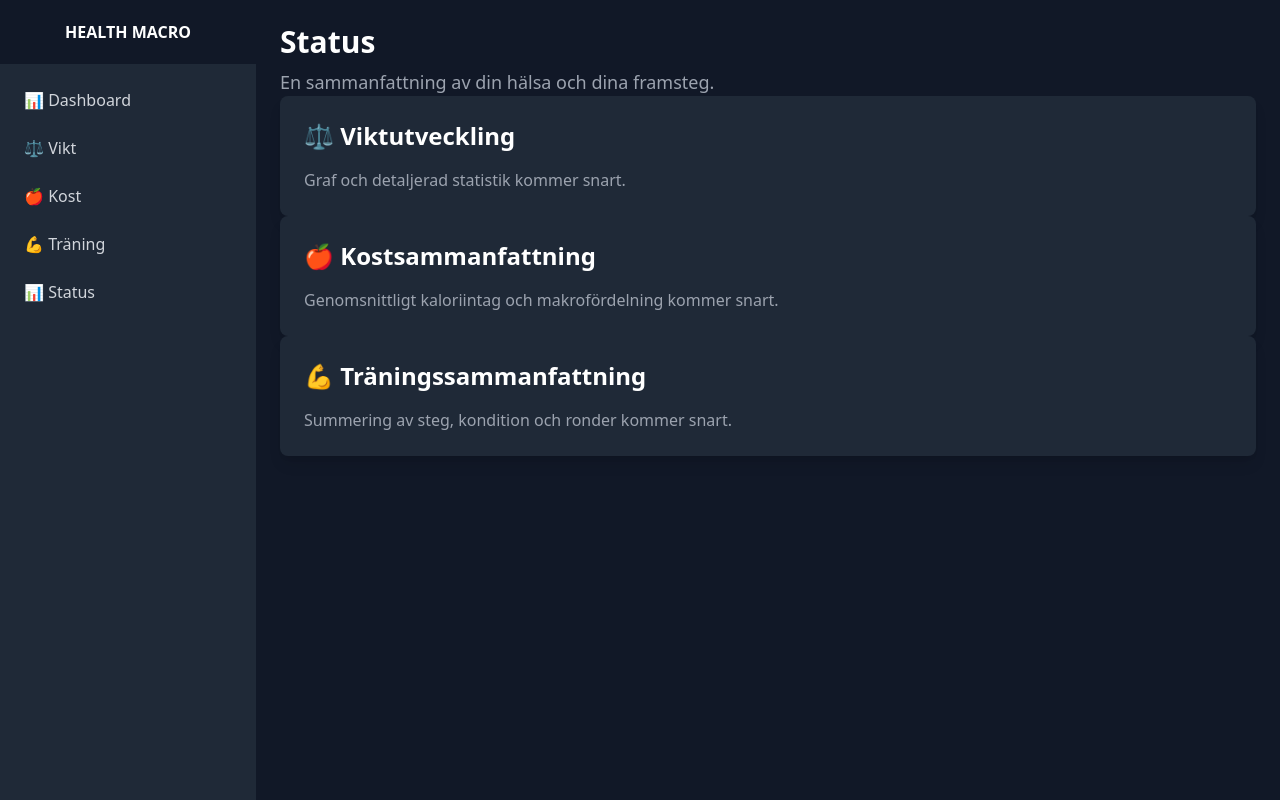
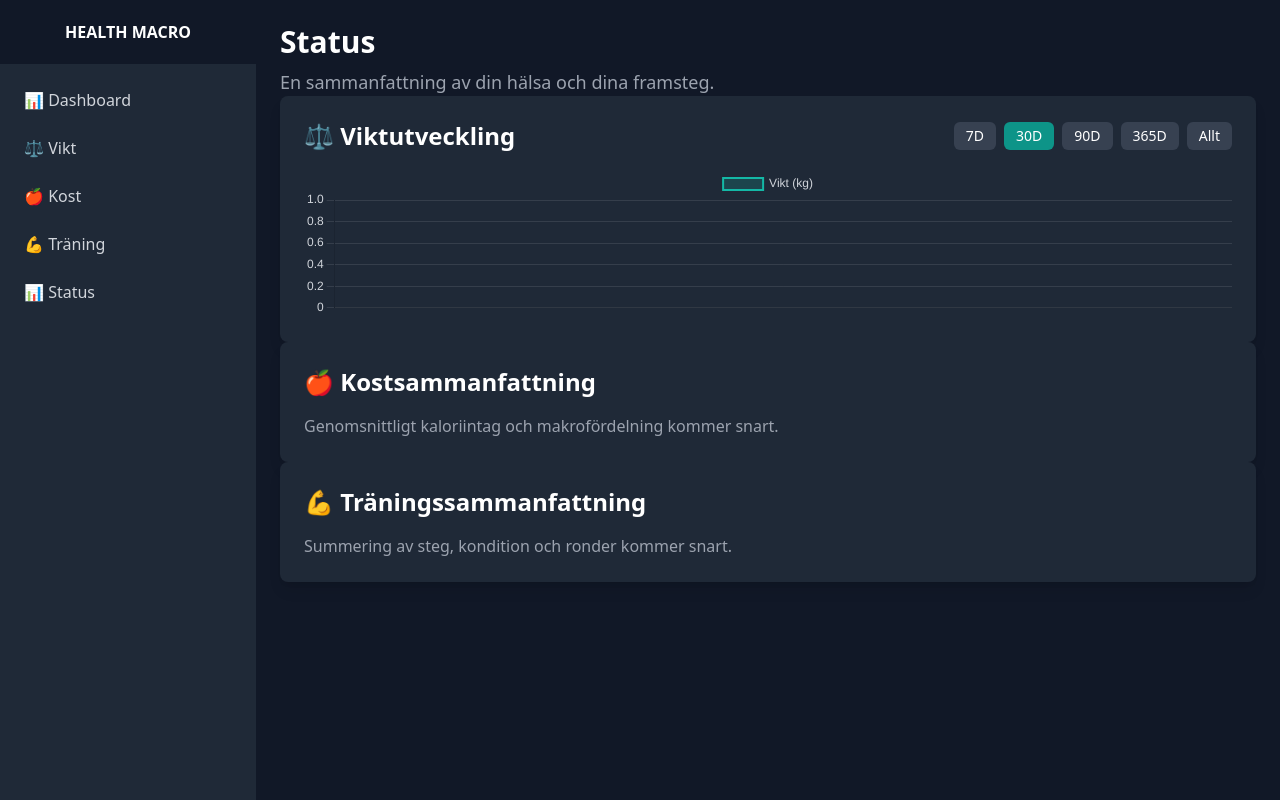
Before and after one commit to oskartellebo/Health-Macro-APP, a Flask app: page /status in a window 1280 px wide. Run offline with Flask 3, Linux system fonts and the light colour scheme; data comes from the database, SQL or seed files in the repository; data that the repository does not hold is empty.

Commit message:
Feat(status): Implementera dynamisk viktgraf med intervall

```diff
--- a/app/routes.py
+++ b/app/routes.py
@@ -1,5 +1,5 @@
 import re
-from flask import render_template, Blueprint, flash, redirect, url_for, request, current_app
+from flask import render_template, Blueprint, flash, redirect, url_for, request, current_app, jsonify
 from app import db
 from app.models import User, WeightLog, FoodLog, StepLog, CardioLog, FightRondLog
 from app.services import stats_service
@@ -158,8 +158,33 @@ def training():
 @main_bp.route('/status')
 def status():
     """Renderar statussidan med sammanfattad data."""
-    # TODO: Hämta och bearbeta data för alla sektioner
     return render_template('status.html', title='Status')
+
+
+@main_bp.route('/api/weight-data')
+def weight_data():
+    user = get_or_create_default_user()
+    period = request.args.get('period', '30') # 30 dagar som standard
+
+    if period == 'all':
+        start_date = None
+    else:
+        try:
+            days = int(period)
+            start_date = date.today() - timedelta(days=days-1)
+        except ValueError:
+            return jsonify({'error': 'Invalid period format'}), 400
+
+    query = db.select(WeightLog).where(WeightLog.user_id == user.id).order_by(WeightLog.date.asc())
+    if start_date:
+        query = query.where(WeightLog.date >= start_date)
+
+    logs = db.session.scalars(query).all()
+
+    labels = [log.date.strftime('%Y-%m-%d') for log in logs]
+    data = [log.weight for log in logs]
+
+    return jsonify(labels=labels, data=data)
 
 
 @main_bp.route('/diet', methods=['GET', 'POST'])
--- a/app/templates/status.html
+++ b/app/templates/status.html
@@ -9,8 +9,19 @@
 
     <!-- Sektion: Vikt-Sammanfattning -->
     <div class="bg-gray-800 p-6 rounded-lg shadow-lg">
-        <h2 class="text-2xl font-bold text-white mb-4">⚖️ Viktutveckling</h2>
-        <p class="text-gray-400">Graf och detaljerad statistik kommer snart.</p>
+        <div class="flex flex-wrap justify-between items-center mb-4">
+            <h2 class="text-2xl font-bold text-white">⚖️ Viktutveckling</h2>
+            <div id="interval-buttons" class="flex space-x-2">
+                <button data-interval="7" class="px-3 py-1 text-sm font-medium text-white bg-gray-700 rounded-md hover:bg-teal-600">7D</button>
+                <button data-interval="30" class="px-3 py-1 text-sm font-medium text-white bg-teal-600 rounded-md hover:bg-teal-600">30D</button>
+                <button data-interval="90" class="px-3 py-1 text-sm font-medium text-white bg-gray-700 rounded-md hover:bg-teal-600">90D</button>
+                <button data-interval="365" class="px-3 py-1 text-sm font-medium text-white bg-gray-700 rounded-md hover:bg-teal-600">365D</button>
+                <button data-interval="all" class="px-3 py-1 text-sm font-medium text-white bg-gray-700 rounded-md hover:bg-teal-600">Allt</button>
+            </div>
+        </div>
+        <div class="h-96">
+            <canvas id="statusWeightChart"></canvas>
+        </div>
     </div>
 
     <!-- Sektion: Kalori & Makro -->
@@ -25,4 +36,74 @@
         <p class="text-gray-400">Summering av steg, kondition och ronder kommer snart.</p>
     </div>
 </div>
+
+<script>
+document.addEventListener('DOMContentLoaded', function() {
+    const ctx = document.getElementById('statusWeightChart').getContext('2d');
+    let weightChart;
+
+    async function fetchAndUpdateChart(period = '30') {
+        try {
+            const response = await fetch(`/api/weight-data?period=${period}`);
+            if (!response.ok) {
+                throw new Error('Nätverkssvar var inte ok');
+            }
+            const chartData = await response.json();
+
+            if (weightChart) {
+                weightChart.destroy();
+            }
+
+            weightChart = new Chart(ctx, {
+                type: 'line',
+                data: {
+                    labels: chartData.labels,
+                    datasets: [{
+                        label: 'Vikt (kg)',
+                        data: chartData.data,
+                        backgroundColor: 'rgba(20, 184, 166, 0.2)',
+                        borderColor: 'rgba(20, 184, 166, 1)',
+                        borderWidth: 2,
+                        pointBackgroundColor: 'rgba(20, 184, 166, 1)',
+                        tension: 0.1
+                    }]
+                },
+                options: {
+                    responsive: true,
+                    maintainAspectRatio: false,
+                    scales: {
+                        y: {
+                            beginAtZero: false,
+                            grid: { color: 'rgba(255, 255, 255, 0.1)' },
+                            ticks: { color: '#d1d5db' }
+                        },
+                        x: {
+                            grid: { color: 'rgba(255, 255, 255, 0.1)' },
+                            ticks: { color: '#d1d5db' }
+                        }
+                    },
+                    plugins: {
+                        legend: { labels: { color: '#d1d5db' } }
+                    }
+                }
+            });
+        } catch (error) {
+            console.error('Kunde inte hämta eller rita graf:', error);
+        }
+    }
+
+    const buttons = document.querySelectorAll('#interval-buttons button');
+    buttons.forEach(button => {
+        button.addEventListener('click', function() {
+            buttons.forEach(btn => btn.classList.remove('bg-teal-600'));
+            this.classList.add('bg-teal-600');
+            const interval = this.dataset.interval;
+            fetchAndUpdateChart(interval);
+        });
+    });
+
+    // Ladda initial graf
+    fetchAndUpdateChart('30');
+});
+</script>
 {% endblock %}
```
